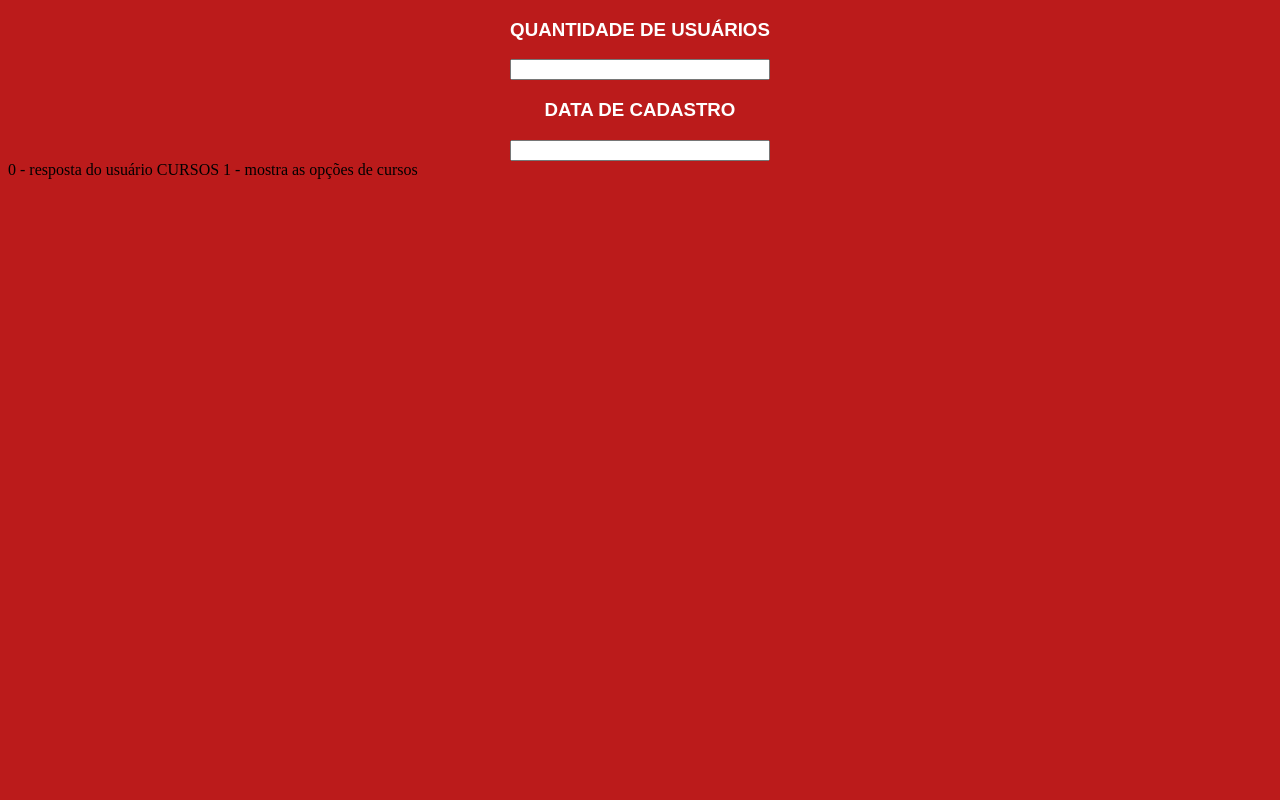
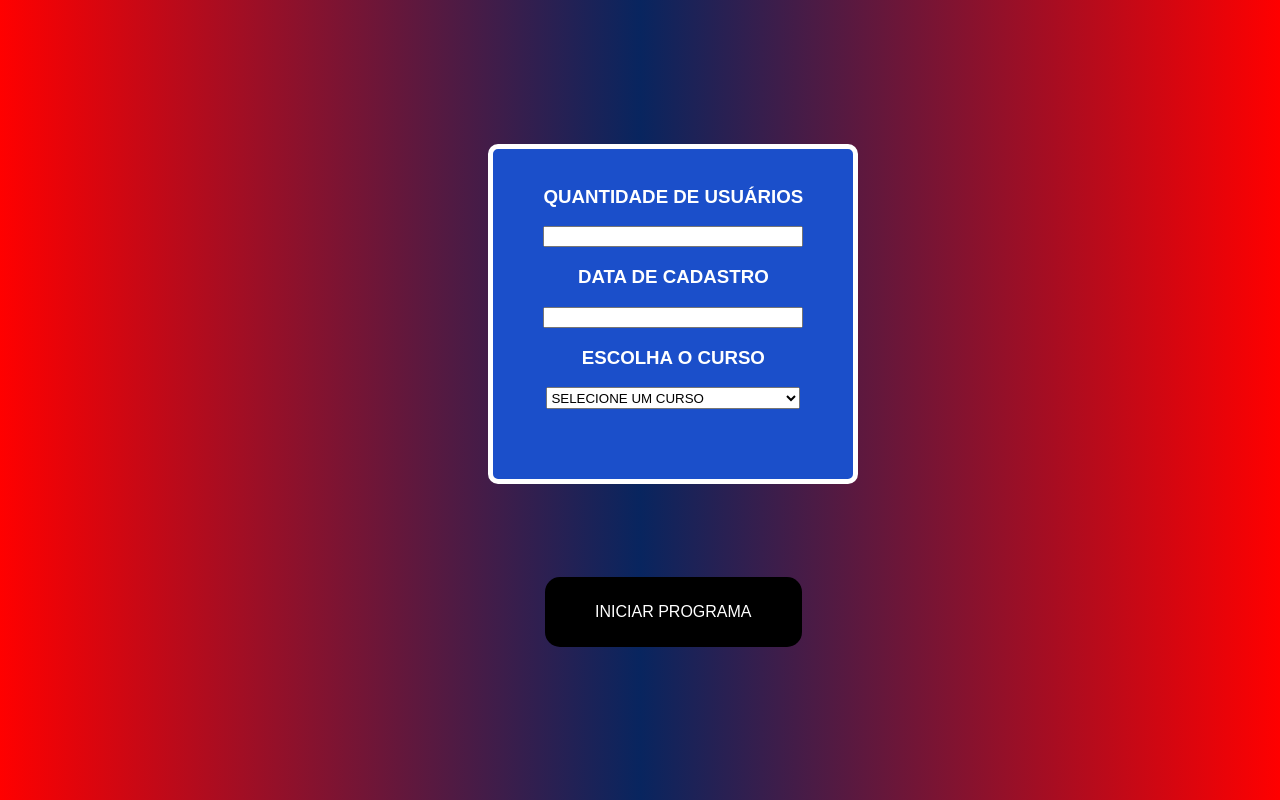
Before and after one commit to Lucas8181luan/F10-Software, a Flask app: page / in a window 1280 px wide. Run offline with Flask 3, Linux system fonts and the light colour scheme.

Commit message:
Site Criado

```diff
--- a/F10/Funções.py
+++ b/F10/Funções.py
@@ -124,7 +124,7 @@ def Curso(valor):
     curso_do_usuário = valor
     #========= Agente de Defesa Ambiental =========#
     if curso_do_usuário == 1:
-        respt_usuário = "EAD - Agente de Defesa Ambiental"
+        respt_usuário = "\033[37mEAD - Agente de Defesa Ambiental"
         return pyautogui.write(respt_usuário)
     #======== EAD - Assistente de Logistica =======#
     if curso_do_usuário == 2:
--- a/F10/Templates/Site-bot.html
+++ b/F10/Templates/Site-bot.html
@@ -6,47 +6,87 @@
     <title>Document</title>
     <style>
         body {
-            background-color: rgb(187, 27, 27);
+            background: linear-gradient(to right, rgb(255, 0, 0), rgb(8, 37, 95),  rgb(255, 0, 0)); /* Cor de fundo */
         }
-        div[id="quantidades usuário"] {
-            text-align: center;
+        div[id="Centralizar"] {
+            text-align: center; /* Centraliza verticalmente */
+            transform: translateY(40%); /* Deixar centralizado */
+            background-color: rgb(27, 79, 202); /* Cor de fundo */
+            width: 360px; /* Largura */
+            height: 330px; /* Altura */
+            margin-left: 38%; /* Mover para direira */
+            border-radius: 10px; /* Borda */
+            border: 5px solid rgb(255, 255, 255); /* Cor da borda */
+        }
         h3[id="quantidades usuário"] {
-                color: white;
-                font-family: Arial, Helvetica, sans-serif;
+            color: white; /* Cor da letra */
+            font-family: Arial, Helvetica, sans-serif; /* Fonte da letra */
         }
         input[id="quantidades usuário"] {
-                width: 20%;
+            width: 70%; /* Largura da barra */
         }
-        }
-        div[id="data de cadastro"] {
-            text-align: center;
         h3[id="data de cadastro"] {
-                color: white;
-                font-family: Arial, Helvetica, sans-serif;
+            color: white; /* Cor da letra */
+            font-family: Arial, Helvetica, sans-serif; /* Fonte da letra */
         }
         input[id="data de cadastro"] {
-                width: 20%;
+            width: 70%; /* Largura da barra */
         }
+        h3[id="CURSOS"] {
+            color: white; /* Cor da letra */
+            font-family: Arial, Helvetica, sans-serif; /* Fonte da letra */
         }
+        select {
+        width: 70.50%; /* Largura */
+        height: 22px; /* Altura */
+        }
+        button[name="INICIAR PROGRAMA"] {
+        background-color: black; /* Cor de fundo */
+        border: none; /* Remove a borda padrão */
+        border-radius: 15px; /* Arredonda os cantos */
+        transform: translateY(240%); /* Mover o butão para baixo */
+        padding: 26px 50px; /* Espaçamento interno */
+        color: white; /* Cor da letra */
+        font-size: 16px; /* Tamanho da fonte */
+        }
+
     </style>
 </head>
 <body>
+    <div id="Centralizar">
         <form action="/RespostaUsuário" method="post">
-        <div id="quantidades usuário">
+            <br>
             <h3 id="quantidades usuário">QUANTIDADE DE USUÁRIOS</h3>
             <input type="number" id="quantidades usuário" name="quantidades_usuário" required>
-        </div>
         </form>
         <form action="/RespostaUsuário2" method="post">
-        <div id="data de cadastro">
             <h3 id="data de cadastro">DATA DE CADASTRO</h3>
             <input type="text" id="data de cadastro" name="data_de_cadastro" required>
+        </form>
+        <form action="/RespostaUsuário3" method="post">
+            <h3 id="CURSOS">ESCOLHA O CURSO</h3>
+            <select name="CURSOS" required>
+                <option value="">SELECIONE UM CURSO</option>
+                <option value="EAD - Agente de Defesa Ambiental">EAD - Agente de Defesa Ambiental</option>
+                <option value="EAD - Assistente de Logistica">EAD - Assistente de Logistica</option>
+                <option value="EAD - Estoquista">EAD - Estoquista</option>
+            </select>
+        </form>
+        <form action="/RespostaUsuário4" method="post">
+            <button name="INICIAR PROGRAMA" id="INICIAR PROGRAMA" type="submit" onmouseover="ButãoDentro()" onmouseout="ButãoFora()">INICIAR PROGRAMA</button required>
+        </form>
     </div>
-    </form>
+    <script>
+        function ButãoDentro() {
+            let butão = document.getElementById("INICIAR PROGRAMA")
+            butão.style.background = "blue"
+            butão.style.color = "white"
+        }
+        function ButãoFora() {
+            let butão = document.getElementById("INICIAR PROGRAMA")
+            butão.style.backgroundColor = "Black"
+            butão.style.color = "White"
+        }
+    </script>
 </body>
 </html>
-
-0 - resposta do usuário
-
-CURSOS
-1 - mostra as opções de cursos
--- a/F10/main.py
+++ b/F10/main.py
@@ -17,10 +17,21 @@ def Quantidades_de_usuário():
     Resposta_Quantidades = request.form.get("quantidades_usuário") # RESPOSTA
     return redirect("/") # Volta para a página inicial
 
+# ESCOLHER A DATA DE CADASTRO DO USUÁRIO
 @app.route("/RespostaUsuário2", methods=["POST"]) # rota
 def Data_de_cadastro():
     Resposta_Data = request.form.get("data_de_cadastro") # RESPOSTA
     return redirect("/") # Volta para a página inicial
 
+@app.route("/RespostaUsuário3", methods=["POST"]) # rota
+def Opções_de_cursos():
+    Resposta_Curso = request.form.get("CURSOS") # RESPOSTA
+    return redirect("/") # Volta para a página inicial
+
+@app.route("/RespostaUsuário4", methods=["POST"]) # rota
+def Butão_iniciar_programa():
+    Resposta_Butão = request.form.get("INICIAR PROGRAMA")
+    return redirect("/") # Volta para a página inicial
+
 if __name__ == "__main__":
     app.run(debug=True) # atualizar automaticamente
```
Also changed, not shown: F10/Rodar_sistema.py (+130 -128 lines). Lines whose indentation alone changed are shown as unchanged.
